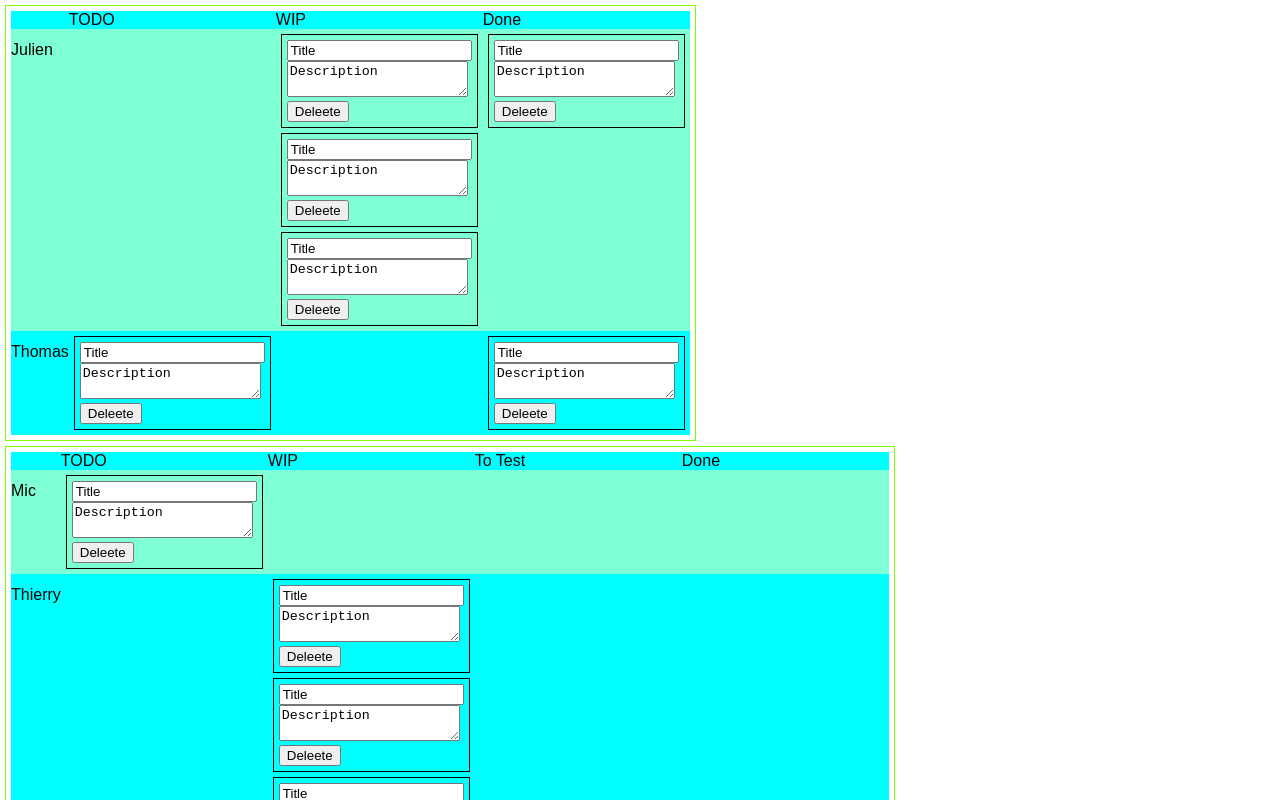
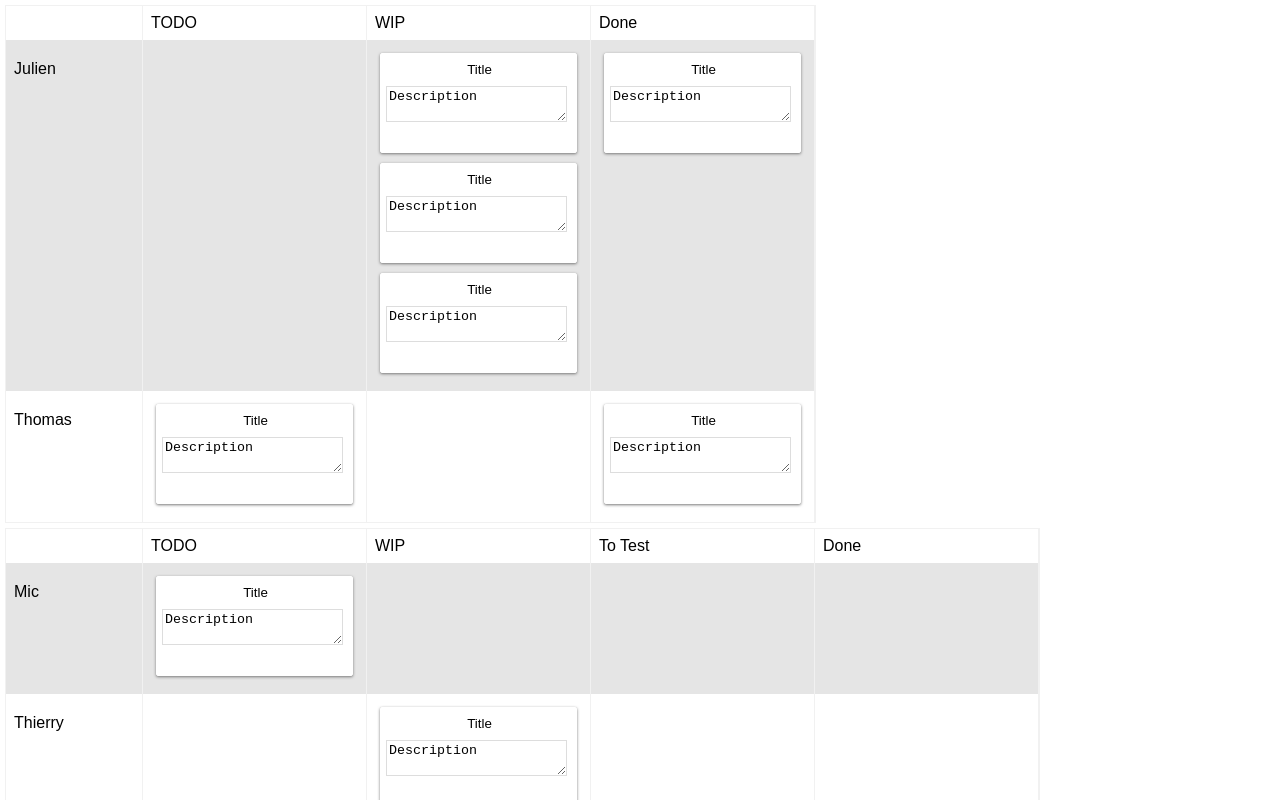
Before and after one commit to ferjul17/kanban, a React (Create React App) app in the folder client/: page / in a window 1280 px wide. Shown: the top 800 px of the page. Built offline with nearby package versions, Linux system fonts and the light colour scheme.

Commit message:
minor changes to look

```diff
--- a/client/src/Card/Card.css
+++ b/client/src/Card/Card.css
@@ -1,5 +1,32 @@
 .card {
-    border: 1px solid black;
     padding: 5px;
-    margin: 5px;
+    margin: 5px 5px 10px 5px;
+    border: 1px solid white;
+    border-radius:2px;
+    background-color:white;
+    -webkit-box-shadow: 0px 1px 3px 0px rgba(119,119,119,1);
+	-moz-box-shadow: 0px 1px 3px 0px rgba(119,119,119,1);
+	box-shadow: 0px 1px 3px 0px rgba(119,119,119,1);
 }
+
+.card > input {
+	width:calc(100% - 6px);
+	border-width:0;
+	margin:2px;
+	margin-bottom:8px;
+	text-align:center;
+	cursor:pointer;
+}
+.card > input:hover,
+.card > input:focus {
+	margin:0;
+	margin-bottom:6px;
+	border-width:2px;
+	text-align:left;
+}
+.card > textarea {
+	border-color:#ddd;
+	margin:0;
+}
+.card > button { opacity:0; margin:0; }
+.card:hover > button { opacity:1; margin:0; cursor:pointer; }
--- a/client/src/Cell/Cell.css
+++ b/client/src/Cell/Cell.css
@@ -1,3 +1,6 @@
 .cell {
     display: table-cell;
+    min-width:120px;
+    border-right:1px solid #f1f1f1;
+    padding:8px;
 }
--- a/client/src/Grid/Grid.css
+++ b/client/src/Grid/Grid.css
@@ -1,7 +1,7 @@
 .grid {
     display: table;
     overflow: auto;
-    padding: 5px;
+    padding: 0;
     margin: 5px;
-    border:1px solid chartreuse;
+    border:1px solid #f1f1f1;
 }
--- a/client/src/Row/Row.css
+++ b/client/src/Row/Row.css
@@ -6,8 +6,8 @@
 }
 
 .row:nth-child(even) {
-    background: aquamarine;
+    background-color:rgba(0, 0, 0, 0.1);
 }
 .row:nth-child(odd) {
-    background: aqua;
+    background-color:rgba(255, 255, 255, 0.1);
 }
```
